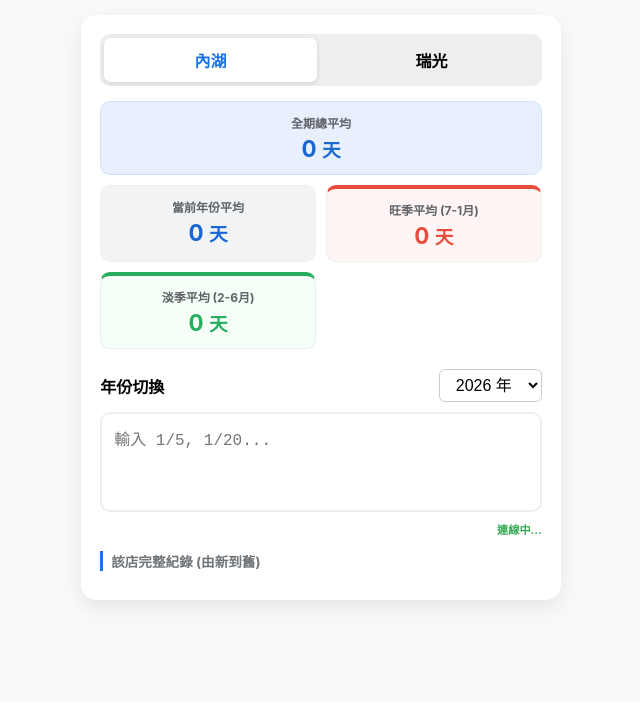
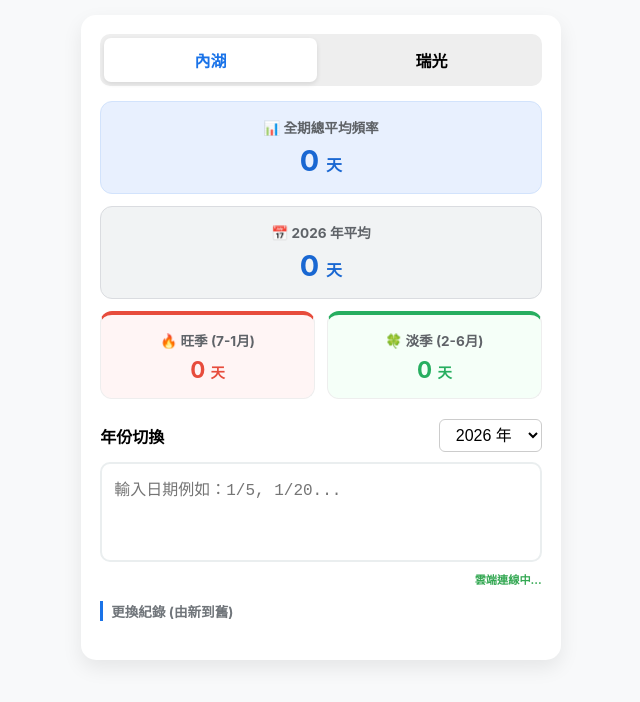
Before and after one commit to workrbao-coder/credit-use-count, a plain HTML site: page index.html in a window 1280 px wide. Shown: the whole page, without its empty margins (319-959 px from the left). Drawn offline with Linux system fonts and the light colour scheme; no server answers.

Commit message:
Add files via upload

```diff
--- a/index.html
+++ b/index.html
@@ -17,24 +17,30 @@
         .shop-btn { flex: 1; padding: 10px; border: none; border-radius: 7px; cursor: pointer; font-weight: bold; background: transparent; transition: 0.3s; font-size: 1rem; }
         .shop-btn.active { background: white; color: var(--primary); box-shadow: 0 2px 5px rgba(0,0,0,0.1); }
 
-        /* 統計面板網格 */
-        .stats-grid { display: grid; grid-template-columns: 1fr 1fr; gap: 10px; margin-bottom: 20px; }
-        .stat-card { padding: 12px; border-radius: 10px; text-align: center; border: 1px solid #eee; }
-        .stat-card.full { grid-column: span 2; background: #e8f0fe; border-color: #d2e3fc; }
-        .stat-card.year { background: #f1f3f4; }
+        /* 1+1+2 統計排版 */
+        .stats-grid { display: grid; grid-template-columns: 1fr 1fr; gap: 12px; margin-bottom: 20px; }
+        .stat-card { padding: 15px; border-radius: 12px; text-align: center; border: 1px solid #eee; display: flex; flex-direction: column; justify-content: center; }
+        .stat-full-width { grid-column: span 2; }
+
+        .stat-card.full { background: #e8f0fe; border-color: #d2e3fc; }
+        .stat-card.year { background: #f1f3f4; border-color: #dadce0; }
         .stat-card.peak { border-top: 4px solid var(--peak); background: #fff5f5; }
         .stat-card.off { border-top: 4px solid var(--off); background: #f5fff8; }
-        .stat-label { font-size: 0.75rem; color: #5f6368; margin-bottom: 4px; font-weight: bold; }
-        .stat-value { font-size: 1.4rem; font-weight: bold; color: #1967d2; }
-        .stat-card.peak .stat-value { color: var(--peak); }
-        .stat-card.off .stat-value { color: var(--off); }
 
+        .stat-label { font-size: 0.85rem; color: #5f6368; margin-bottom: 6px; font-weight: bold; }
+        .stat-value { font-size: 1.8rem; font-weight: bold; color: #1967d2; }
+        .stat-card.peak .stat-value { color: var(--peak); font-size: 1.4rem; }
+        .stat-card.off .stat-value { color: var(--off); font-size: 1.4rem; }
+
+        /* 輸入區 */
         .control-row { display: flex; align-items: center; justify-content: space-between; margin-bottom: 10px; }
         select { padding: 6px 12px; border-radius: 6px; border: 1px solid #ccc; font-size: 1rem; background: white; }
-        textarea { width: 100%; height: 100px; padding: 12px; border: 2px solid #eaeeef; border-radius: 10px; box-sizing: border-box; font-size: 16px; resize: none; }
+        textarea { width: 100%; height: 100px; padding: 12px; border: 2px solid #eaeeef; border-radius: 10px; box-sizing: border-box; font-size: 16px; resize: none; transition: 0.3s; }
+        textarea:focus { border-color: var(--primary); outline: none; }
         .status { font-size: 0.7rem; color: #34a853; text-align: right; height: 15px; margin-top: 5px; font-weight: bold; }
 
-        .tag-container { display: flex; flex-wrap: wrap; gap: 6px; margin-top: 10px; max-height: 150px; overflow-y: auto; }
+        /* 歷史標籤 */
+        .tag-container { display: flex; flex-wrap: wrap; gap: 6px; margin-top: 10px; max-height: 200px; overflow-y: auto; padding: 5px; }
         .day-tag { background: #f1f3f4; color: #3c4043; padding: 4px 10px; border-radius: 6px; font-size: 0.85rem; border: 1px solid #dadce0; }
         .section-title { font-size: 0.85rem; font-weight: bold; color: #70757a; margin-top: 15px; border-left: 3px solid var(--primary); padding-left: 8px; }
     </style>
@@ -48,21 +54,21 @@
     </div>
 
     <div class="stats-grid">
-        <div class="stat-card full">
-            <div class="stat-label">全期總平均</div>
-            <div class="stat-value"><span id="avg-full">0</span> <small>天</small></div>
+        <div class="stat-card full stat-full-width">
+            <div class="stat-label">📊 全期總平均頻率</div>
+            <div class="stat-value"><span id="avg-full">0</span> <small style="font-size: 1rem;">天</small></div>
         </div>
-        <div class="stat-card year">
-            <div class="stat-label"><span id="current-year-label">當前</span>年份平均</div>
-            <div class="stat-value"><span id="avg-year">0</span> <small>天</small></div>
+        <div class="stat-card year stat-full-width">
+            <div class="stat-label">📅 <span id="current-year-label">2026</span> 年平均</div>
+            <div class="stat-value"><span id="avg-year">0</span> <small style="font-size: 1rem;">天</small></div>
         </div>
         <div class="stat-card peak">
-            <div class="stat-label">旺季平均 (7-1月)</div>
-            <div class="stat-value"><span id="avg-peak">0</span> <small>天</small></div>
+            <div class="stat-label">🔥 旺季 (7-1月)</div>
+            <div class="stat-value"><span id="avg-peak">0</span> <small style="font-size: 0.9rem;">天</small></div>
         </div>
         <div class="stat-card off">
-            <div class="stat-label">淡季平均 (2-6月)</div>
-            <div class="stat-value"><span id="avg-off">0</span> <small>天</small></div>
+            <div class="stat-label">🍀 淡季 (2-6月)</div>
+            <div class="stat-value"><span id="avg-off">0</span> <small style="font-size: 0.9rem;">天</small></div>
         </div>
     </div>
 
@@ -71,10 +77,10 @@
         <select id="yearSelect" onchange="loadCurrentInput()"></select>
     </div>
 
-    <textarea id="dateInput" placeholder="輸入 1/5, 1/20..." oninput="handleInput()"></textarea>
-    <div id="saveStatus" class="status">連線中...</div>
+    <textarea id="dateInput" placeholder="輸入日期例如：1/5, 1/20..." oninput="handleInput()"></textarea>
+    <div id="saveStatus" class="status">雲端連線中...</div>
 
-    <div class="section-title">該店完整紀錄 (由新到舊)</div>
+    <div class="section-title">更換紀錄 (由新到舊)</div>
     <div id="daysContainer" class="tag-container"></div>
 </div>
 
@@ -110,13 +116,15 @@
       if (y === thisYear) opt.selected = true;
       yearSelect.appendChild(opt);
   }
+  document.getElementById('current-year-label').innerText = thisYear;
 
+  // 監聽 Firebase 資料
   onValue(ref(db, 'shops/'), (snapshot) => {
       const data = snapshot.val();
       if (data) {
           allData = data;
           updateUI();
-          document.getElementById('saveStatus').innerText = "雲端資料已同步";
+          document.getElementById('saveStatus').innerText = "雲端同步成功";
       }
   });
 
@@ -142,7 +150,7 @@
       clearTimeout(debounceTimer);
       debounceTimer = setTimeout(() => {
           set(ref(db, `shops/${currentShop}/${year}`), text)
-            .then(() => document.getElementById('saveStatus').innerText = "已儲存至雲端");
+            .then(() => document.getElementById('saveStatus').innerText = "已安全儲存");
       }, 800);
       calculateAndRender();
   };
@@ -156,10 +164,8 @@
   function calculateAndRender() {
       const shopObj = allData[currentShop] || {};
       const selectedYear = yearSelect.value;
-
       let allDates = [];
 
-      // 1. 解析所有日期
       for (let year in shopObj) {
           const lines = shopObj[year].split(/[\n,，、\s]+/).filter(d => d.includes('/'));
           lines.forEach(dStr => {
@@ -171,38 +177,30 @@
           });
       }
 
-      // 排序：由新到舊
       allDates.sort((a, b) => b.date - a.date);
 
-      // 2. 計算各項指標
       let stats = {
           full: { total: 0, count: 0 },
           year: { total: 0, count: 0 },
-          peak: { total: 0, count: 0 }, // 7, 8, 9, 10, 11, 12, 1
-          off: { total: 0, count: 0 }    // 2, 3, 4, 5, 6
+          peak: { total: 0, count: 0 },
+          off: { total: 0, count: 0 }
       };
 
       const container = document.getElementById('daysContainer');
       container.innerHTML = "";
 
       for (let i = 0; i < allDates.length - 1; i++) {
-          const newDate = allDates[i];
-          const oldDate = allDates[i+1];
-          const diff = Math.round((newDate.date - oldDate.date) / 86400000);
-
+          const diff = Math.round((allDates[i].date - allDates[i+1].date) / 86400000);
           if (diff > 0) {
-              // 全期
               stats.full.total += diff;
               stats.full.count++;
 
-              // 當前選中年份 (以換紙當下的年份計算)
-              if (newDate.year === selectedYear) {
+              if (allDates[i].year === selectedYear) {
                   stats.year.total += diff;
                   stats.year.count++;
               }
 
-              // 季節判定 (以換紙當下的月份判定該捲屬於什麼季節)
-              const m = newDate.month;
+              const m = allDates[i].month;
               if (m === 1 || m >= 7) {
                   stats.peak.total += diff;
                   stats.peak.count++;
@@ -210,13 +208,10 @@
                   stats.off.total += diff;
                   stats.off.count++;
               }
-
-              // 顯示標籤
               container.innerHTML += `<span class="day-tag">${diff}天</span>`;
           }
       }
 
-      // 3. 更新介面
       const getAvg = (s) => s.count > 0 ? (s.total / s.count).toFixed(1) : "0";
       document.getElementById('avg-full').innerText = getAvg(stats.full);
       document.getElementById('avg-year').innerText = getAvg(stats.year);
```
